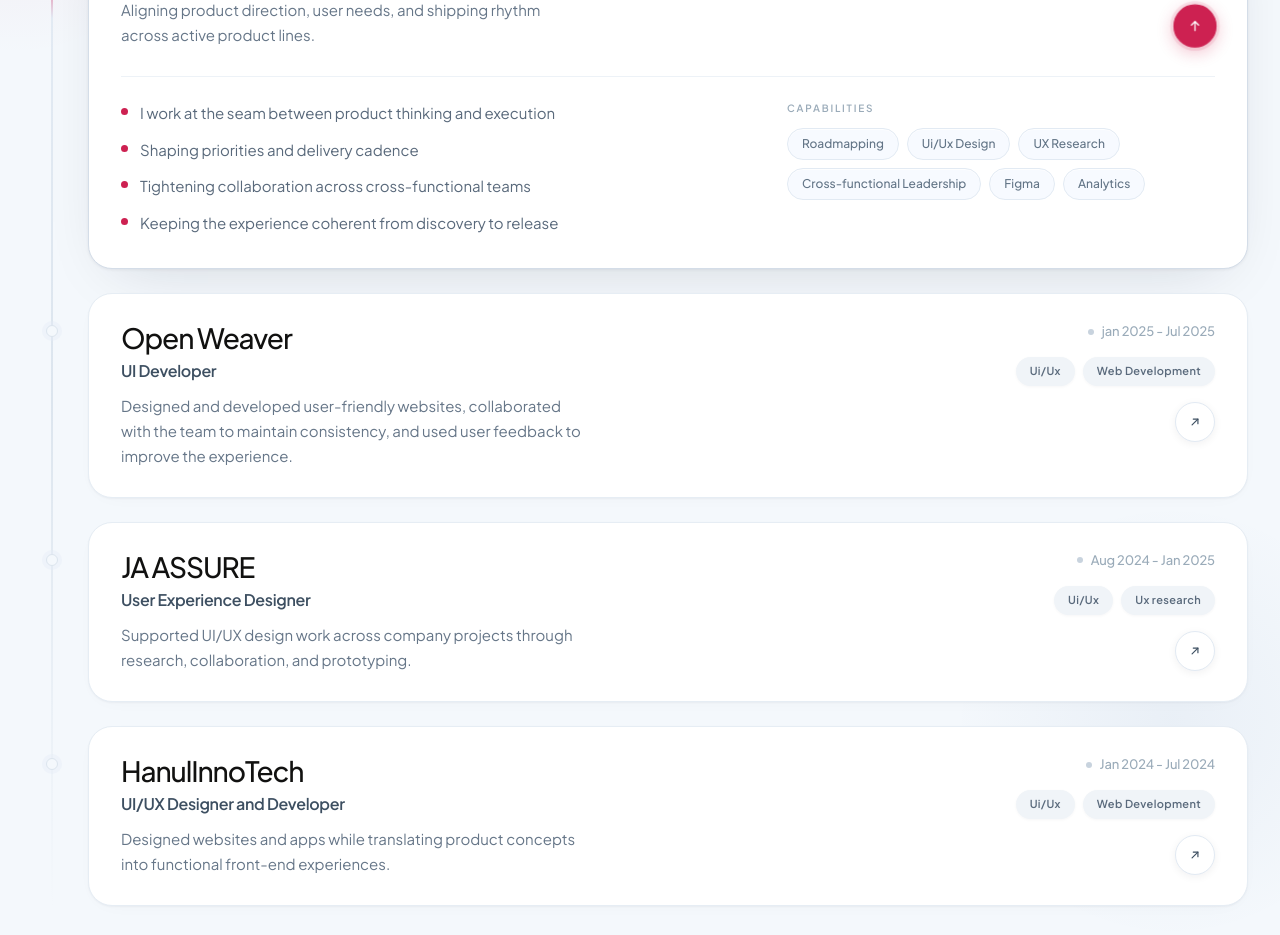
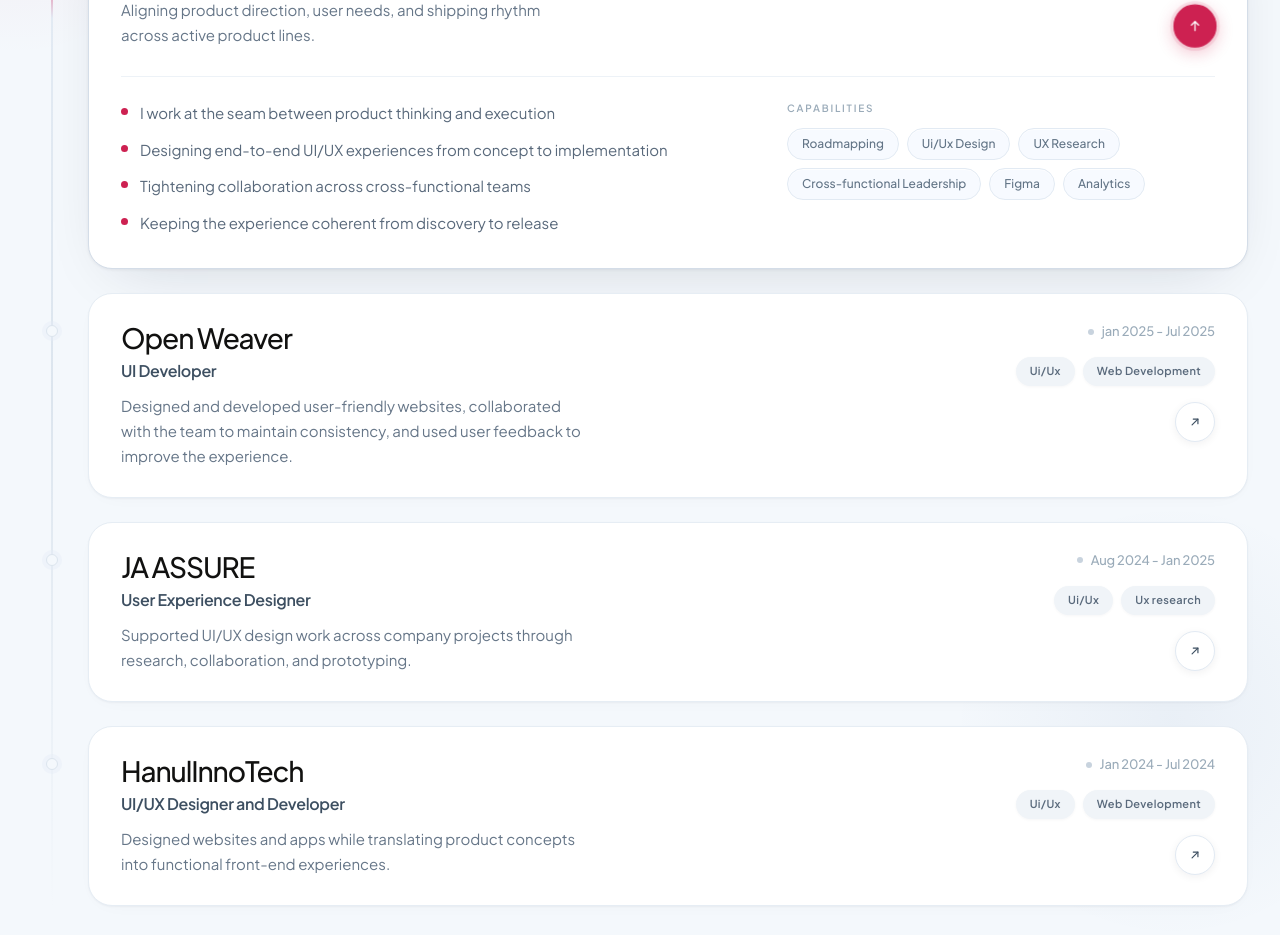
Before and after one commit to pranav-kalondia/nextportfolio, a Next.js app: page / in a window 1280 px wide. Shown: the part 2300-3235 px from the top of the page. Built offline with nearby package versions, Linux system fonts and the light colour scheme.

Commit message:
Update workexp.tsx

```diff
--- a/components/workexp.tsx
+++ b/components/workexp.tsx
@@ -24,7 +24,7 @@
       "Aligning product direction, user needs, and shipping rhythm across active product lines.",
     detailPoints: [
       "I work at the seam between product thinking and execution",
-      "Shaping priorities and delivery cadence",
+      "Designing end-to-end UI/UX experiences from concept to implementation",
       "Tightening collaboration across cross-functional teams",
       "Keeping the experience coherent from discovery to release",
     ],
```
